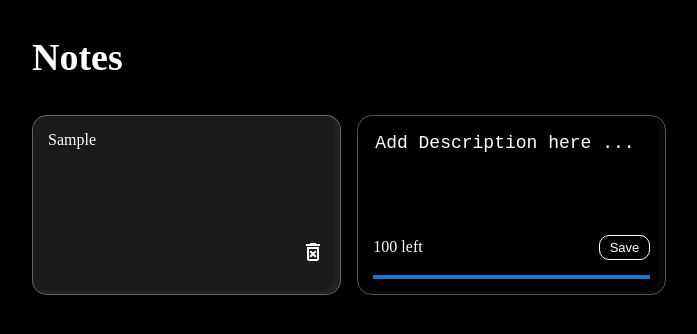
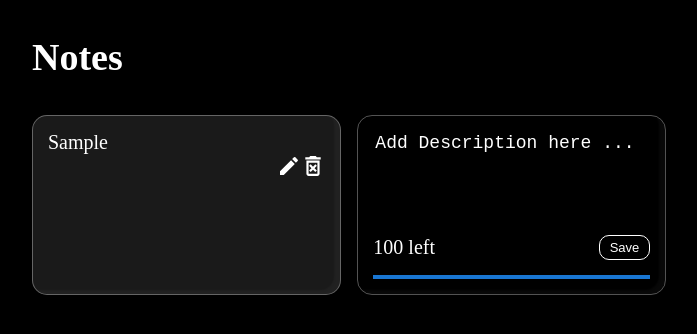
Before and after one commit to ManrajSaini/react-notesApp-02, a React (Create React App) app: page / in a window 1280 px wide. Both pictures are taken after typing "Sample" into the empty fields and a click on the button "Save". Shown: the top 334 px of the page, without its empty margins (128-825 px from the left). Built offline with nearby package versions, Linux system fonts and the light colour scheme; a web font is replaced by a local one.

Commit message:
project complete

```diff
--- a/src/Components/NoteComponents/Note.js
+++ b/src/Components/NoteComponents/Note.js
@@ -1,11 +1,54 @@
-import React from 'react';
+import React, { useState } from 'react';
 import DeleteForeverOutlinedIcon from "@mui/icons-material/DeleteForeverOutlined";
+import EditIcon from "@mui/icons-material/Edit";
+import SaveIcon from '@mui/icons-material/Save';
+import CloseIcon from '@mui/icons-material/Close';
 
-const Note = ({id, text, deleteHandler}) => {
+const Note = ({id, text, editHandler, deleteHandler}) => {
+
+    const [isEditing, setIsEditing] = useState(false);
+    let [editedText, setEditedText] = useState(text);
+
+    const handleEditSave = () => {
+        editHandler(id, editedText);
+        setIsEditing(false);
+    }
+
+    const handleEditCancel = () => {
+        setIsEditing(false);
+    }
+
     return (
         <div className="note">
+            {isEditing === true ? (
+              <div>
+                  <textarea value={editedText} onChange={(e) => setEditedText(e.target.value)} rows={5} cols={25} maxLength={100}></textarea>
+
+                  <div className='note__footer' style={{ justifyContent: "flex-end" }}>
+                      <SaveIcon
+                          onClick={handleEditSave}
+                          className='note__save__btn'
+                          aria-hidden="true"
+                      />
+
+                      <CloseIcon
+                          onClick={handleEditCancel}
+                          className='note__cancel__btn'
+                          aria-hidden="true"
+                      />
+                  </div>
+              </div>
+
+            ) : (
+              <div>
                   <div className="note__body"> {text} </div>
                   <div className='note__footer' style={{ justifyContent: "flex-end" }}>
+                      <EditIcon
+                          onClick={() => setIsEditing(true)}
+                          className='note__edit'
+                          aria-hidden="true"
+                      />
+
                       <DeleteForeverOutlinedIcon
                           onClick={() => deleteHandler(id)}
                           className="note__delete"
@@ -13,6 +56,8 @@ const Note = ({id, text, deleteHandler}) => {
                       </DeleteForeverOutlinedIcon>
                   </div>
               </div>
+            )}
+        </div>
     )
 }
 
--- a/src/Components/NoteComponents/Notes.js
+++ b/src/Components/NoteComponents/Notes.js
@@ -38,6 +38,14 @@ const Notes = () => {
         setNotes(filteredNotes);
     }
 
+    const editHandler = (noteId, updatedText) => {
+        const updatedNotes = notes.map((note) =>
+            note.id === noteId ? {...note, text: updatedText} : note
+        );
+
+        setNotes(updatedNotes);
+    }
+
     useEffect(() => {
         const data = JSON.parse(localStorage.getItem("Notes"));
 
@@ -59,6 +67,7 @@ const Notes = () => {
                     key={note.id}
                     id={note.id}
                     text={note.text}
+                    editHandler={editHandler}
                     deleteHandler={deleteHandler}
                 />
             ))}
--- a/src/Components/css/Note.css
+++ b/src/Components/css/Note.css
@@ -12,7 +12,7 @@
     justify-content: space-between;
     word-wrap: break-word;
     font-family: 'Lora', serif;
-    font-size: medium;
+    font-size: 20px;
 }
 
 .note__footer {
@@ -56,11 +56,11 @@
     color: #4b1589;
 }
 
-.note__delete {
+.note__delete, .note__edit {
     cursor: pointer;
 }
 
-.note__delete:hover {
+.note__delete, .note__edit:hover {
     transform: scale(1.1);
 }
 
```
Also changed, not shown: image.png (added), 1 other file (tests, documents, lock files or other folders). Lines whose indentation alone changed are shown as unchanged.
